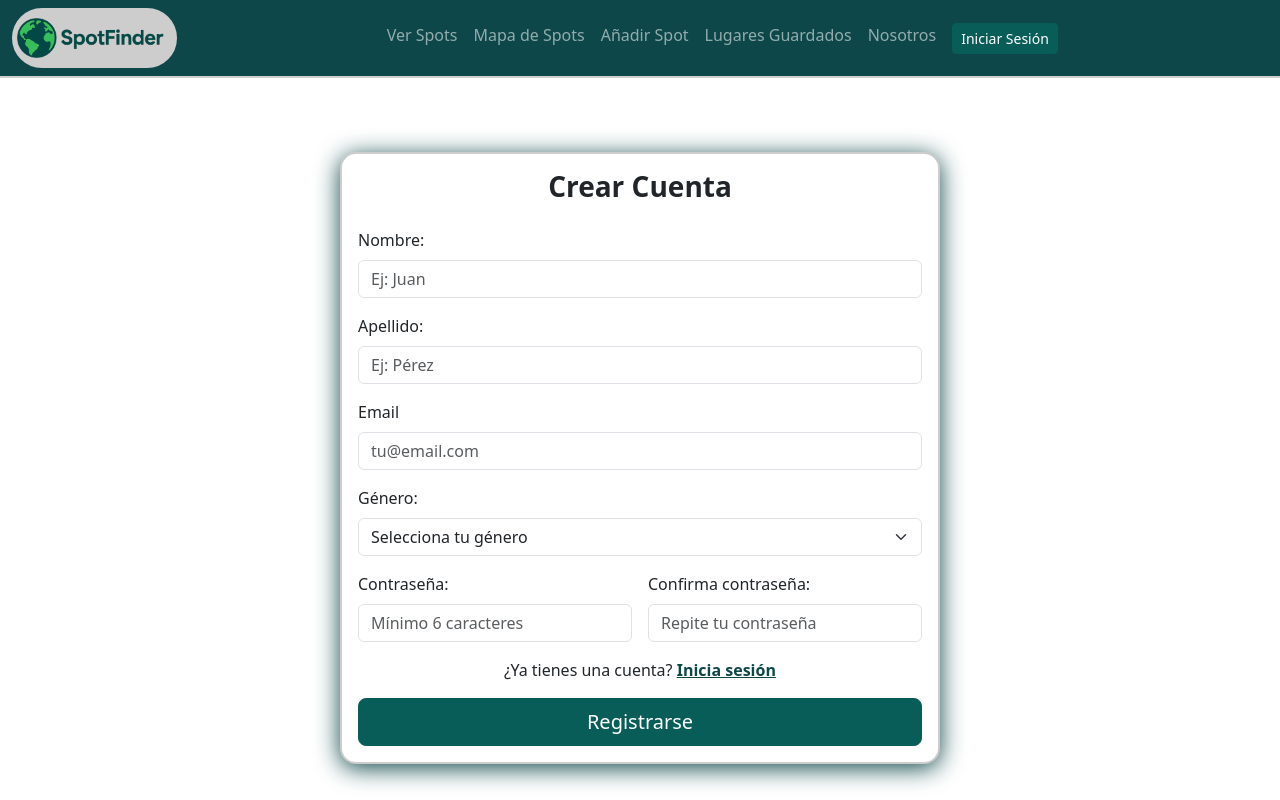
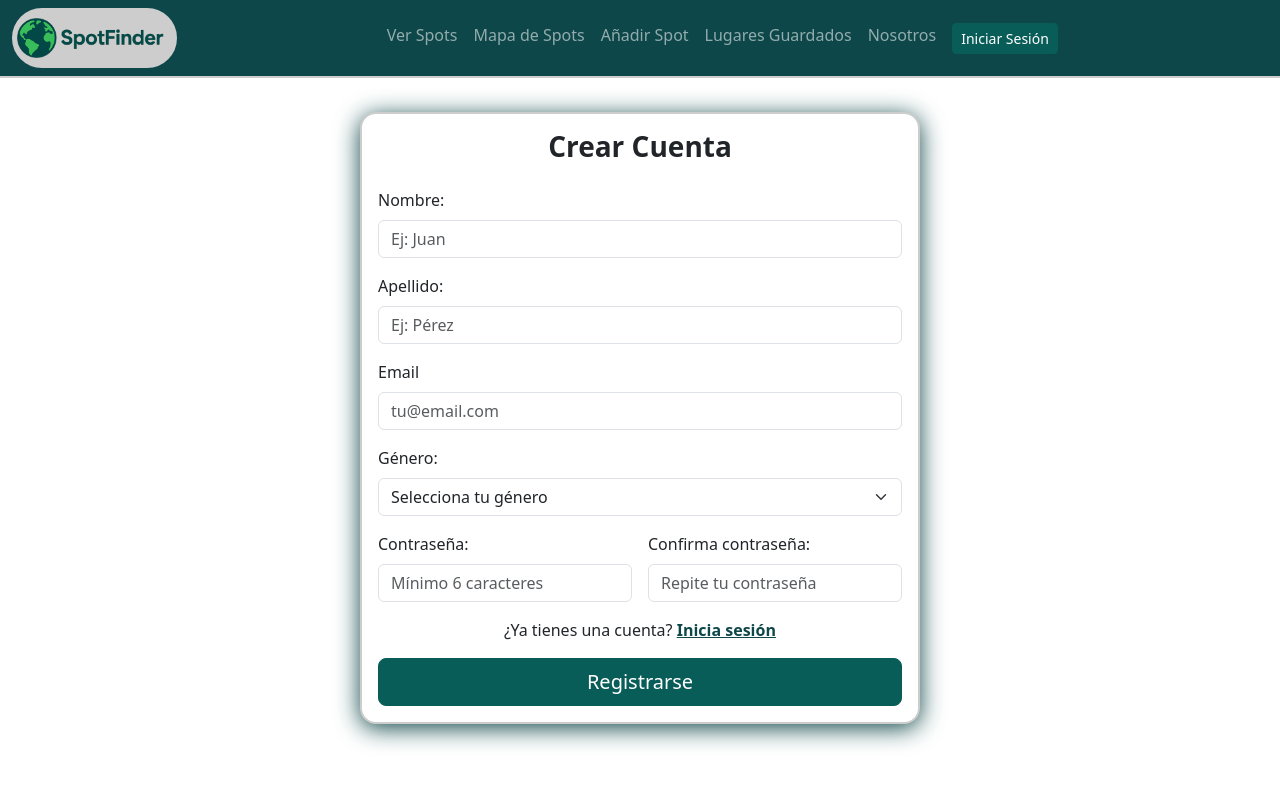
Before and after one commit to ChoripanAK47/SpotFinderReact, a React (Vite) app in the folder SpotFinderReact/: page /CreateAccount in a window 1280 px wide. Built offline with nearby package versions, Linux system fonts and the light colour scheme.

Commit message:
Conexión de endpoint /me a Backend

```diff
--- a/SpotFinderReact/src/assets/cssViejos/RegistroLogin.css
+++ b/SpotFinderReact/src/assets/cssViejos/RegistroLogin.css
@@ -1,6 +1,6 @@
 .carta-dinamica {
-  width: 75vh;
-  max-width: 75vh;
+  width: 37vh;
+  max-width: 70vh;
   background: white;
   border-radius: 16px;
   box-shadow: 0 4px 24px rgb(14, 71, 73);
@@ -11,6 +11,23 @@
 }
 
 .carta-dinamica:hover {
+  transform: scale(1.02);
+  box-shadow: 0 8px 32px rgb(0, 169, 165);
+}
+
+.carta-dinamicaRegistro {
+  width: 70vh;
+  max-width: 70vh;
+  background: white;
+  border-radius: 16px;
+  box-shadow: 0 4px 24px rgb(14, 71, 73);
+  padding: 40px;
+  transition: transform 0.3s, box-shadow 0.3s;
+  margin: 10px !important;
+  border: 2px solid #CDCDCD;
+}
+
+.carta-dinamicaRegistro:hover {
   transform: scale(1.02);
   box-shadow: 0 8px 32px rgb(0, 169, 165);
 }
--- a/SpotFinderReact/src/components/AuthContext.jsx
+++ b/SpotFinderReact/src/components/AuthContext.jsx
@@ -7,11 +7,51 @@ export const useAuth = () => useContext(AuthContext);
 export const AuthProvider = ({ children }) => {
   const [user, setUser] = useState(null);
   const [token, setToken] = useState(localStorage.getItem('token') || null);
+  const [loading, setLoading] = useState(true); // Para saber si estamos verificando sesión
 
   // URL base del backend (Asegúrate de que tu backend esté corriendo en este puerto)
   const API_URL = "http://localhost:8080/api/v1/usuarios";
 
-  // 1. FUNCIÓN DE REGISTRO (Conectada al Backend)
+  const fetchUserProfile = async (tokenToUse) => {
+    try {
+      const response = await fetch(`${API_URL}/me`, {
+        method: 'GET',
+        headers: {
+          'Authorization': `Bearer ${tokenToUse}`, // Enviamos el token
+          'Content-Type': 'application/json',
+        },
+      });
+
+      if (response.ok) {
+        const userData = await response.json();
+        // userData debe coincidir con el DTO UsuarioProfile del backend:
+        // { id, nombre, apellido, email, rol, genero }
+        setUser(userData);
+      } else {
+        // Si el token expiró o no es válido
+        console.warn("Token inválido o expirado.");
+        logout();
+      }
+    } catch (error) {
+      console.error("Error al obtener perfil:", error);
+      logout();
+    } finally {
+      setLoading(false);
+    }
+  };
+
+  // --- EFECTO: Cargar usuario al iniciar la app si hay token ---
+  useEffect(() => {
+    const storedToken = localStorage.getItem('token');
+    if (storedToken) {
+      setToken(storedToken);
+      fetchUserProfile(storedToken);
+    } else {
+      setLoading(false);
+    }
+  }, []);
+
+  // 1. FUNCIÓN DE REGISTRO
   const createAccount = async (userData) => {
     try {
       const payload = {
@@ -38,12 +78,12 @@ export const AuthProvider = ({ children }) => {
 
       return { success: true, message: "Cuenta creada con éxito." };
     } catch (error) {
-      console.error("Error en la función createAccount:", error);
+      console.error("Error en createAccount:", error);
       return { success: false, message: "Error de conexión con el servidor." };
     }
   };
 
-  // 2. FUNCIÓN DE LOGIN (Conectada al Backend)
+  // 2. FUNCIÓN DE LOGIN (Actualizada)
   const login = async (email, password) => {
     try {
       const response = await fetch(`${API_URL}/login`, {
@@ -58,19 +98,12 @@ export const AuthProvider = ({ children }) => {
         const data = await response.json(); // Esperamos { "token": "..." }
 
         if (data.token) {
-          // Guardar token
+          // 1. Guardar token
           localStorage.setItem('token', data.token);
           setToken(data.token);
 
-          // Como el endpoint de login solo devuelve el token, simulamos los datos básicos
-          // del usuario para que la UI no se rompa.
-          // Crear un endpoint /me para traer los datos completos.
-          setUser({
-            email: email,
-            nombre: "",
-            apellido: "",
-            genero: ""
-          });
+          // 2. Obtener datos reales del usuario inmediatamente
+          await fetchUserProfile(data.token);
 
           return { success: true, message: "Inicio de sesión exitoso." };
         }
@@ -94,6 +127,7 @@ export const AuthProvider = ({ children }) => {
   const value = {
     user,
     token,
+    loading,
     createAccount,
     login,
     logout
--- a/SpotFinderReact/src/pages/CreateAccount.jsx
+++ b/SpotFinderReact/src/pages/CreateAccount.jsx
@@ -67,8 +67,8 @@ const CreateAccountPage = () => {
 
   return (
     <div className="fondo-blanco-dinamico">
-      <main className="d-flex justify-content-center align-items-start pt-5">
-        <section className="container my-2 w-50 p-3 fondo-section carta-dinamica">
+      <main className="d-flex justify-content-center align-items-start pt-2">
+        <section className="container my-2 p-3 fondo-section carta-dinamicaRegistro">
           <h3 className="text-center mb-4 fw-bold">Crear Cuenta</h3>
           <form className="row g-3" onSubmit={handleSubmit}>
             {error && <div className="alert alert-danger col-12 text-center">{error}</div>}
--- a/SpotFinderReact/src/pages/LoginPage.jsx
+++ b/SpotFinderReact/src/pages/LoginPage.jsx
@@ -41,7 +41,7 @@ const LoginPage = () => {
 
     return (
         <main className="fondo-ritual">
-            <div className="envoltorio-login">
+            <div className="envoltorio-login-fluid">
                 <section className="carta-dinamica text-center">
                     <h2 className="fw-bold mb-3">Iniciar sesión</h2>
                     <hr style={{ borderTop: '2px solid black', width: '90%', margin: '0 auto 20px' }} />
--- a/SpotFinderReact/src/pages/Nosotros.jsx
+++ b/SpotFinderReact/src/pages/Nosotros.jsx
@@ -1,9 +1,9 @@
 const Nosotros = () => {
   return (
-    <div className="card shadow-sm m-5" style={{opacity : 0.95
+    <div className="card shadow-sm m-3" style={{opacity : 0.95
 
     }}>
-      <div className="card-body p-4 mx-auto text-center">
+      <div className="card-body p-2 mx-auto text-center">
         <h1 className="card-title h4 fw-bold">Nosotros</h1>
         <p>
           SpotFinder es una aplicación diseñada para ayudar a los usuarios a
```
